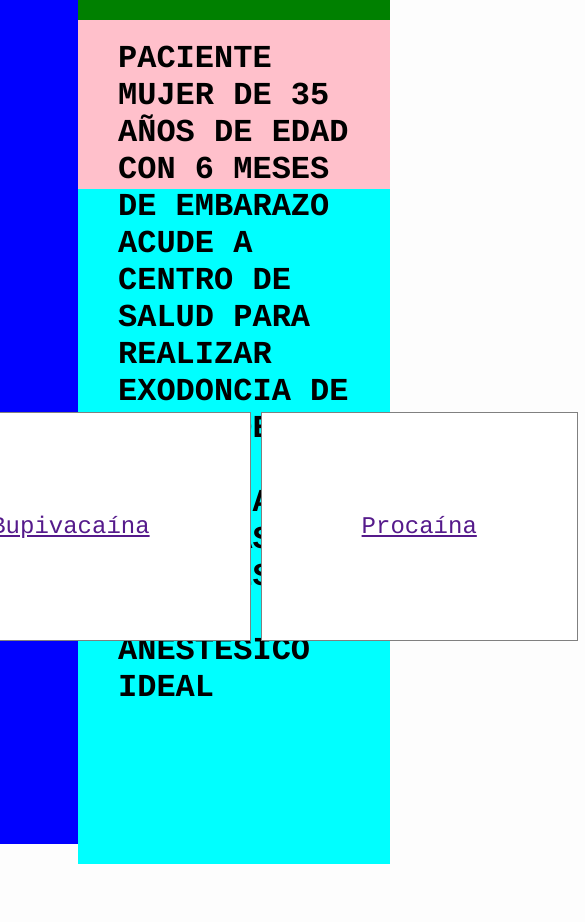
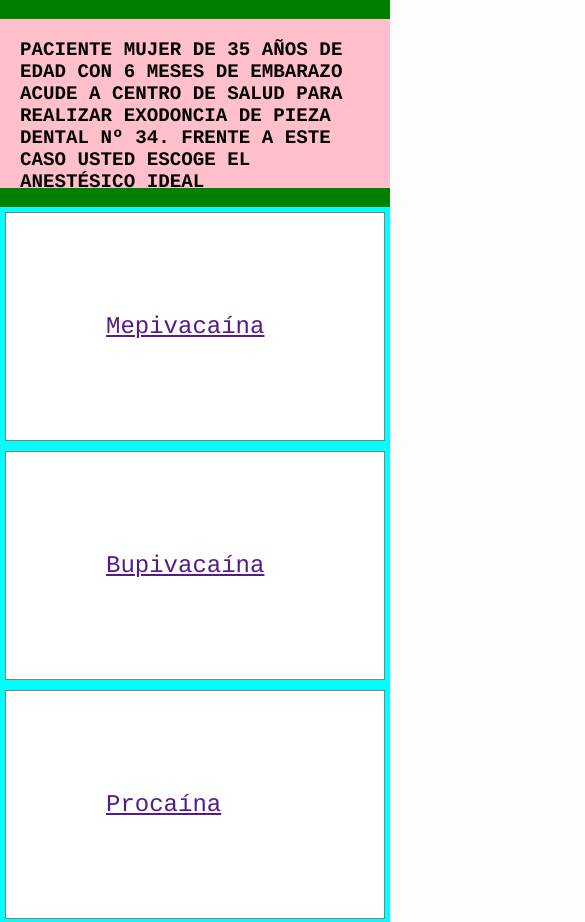
Before and after one commit to IvanitoVS/ProyectoTest, a plain HTML site: page index.html in a window 390 px wide. Shown: the top 922 px of the page, 585 px wide, since content can reach past the window. Before the commit the page ends 864 px from the top, so only its background shows below. Drawn offline with Linux system fonts and the light colour scheme.

Commit message:
pequeños ajustes

```diff
--- a/css/index.css
+++ b/css/index.css
@@ -24,12 +24,12 @@ section{
     height: 80%;
     display: flex;
     flex-direction:row;
+    flex-wrap: wrap;
     justify-content: center;
     align-items: center;
 }
 .pregunta {
     font-weight: 700;
-    margin: 20px;
     padding: 20px;
     font-size: 2rem;
 }
@@ -39,7 +39,22 @@ section{
     border: 1px solid gray;
     background-color: white;
     font-size: 1.5rem;
+    width: 200px;
 }
 .opciones:hover {
     background-color: pink;
 }
+
+
+@media only screen and (max-width: 933px) {
+    body {
+        flex-direction: column;
+    }
+    main, section {
+        width: 100%;
+        height: 100%;
+    }
+  .pregunta {
+    font-size: 120%;
+  }
+}
--- a/index.html
+++ b/index.html
@@ -3,6 +3,7 @@
 <head>
     <meta charset="UTF-8">
     <meta name="viewport" content="width=device-width, initial-scale=1.0">
+    <meta name="robots" content="noindex">
     <!-- Favicon -->
     <link rel="shortcut icon" href="assets/favicon.ico" type="image/x-icon">
     <!-- Styles -->
```
Also changed, not shown: login.html (+1 -0 lines).
